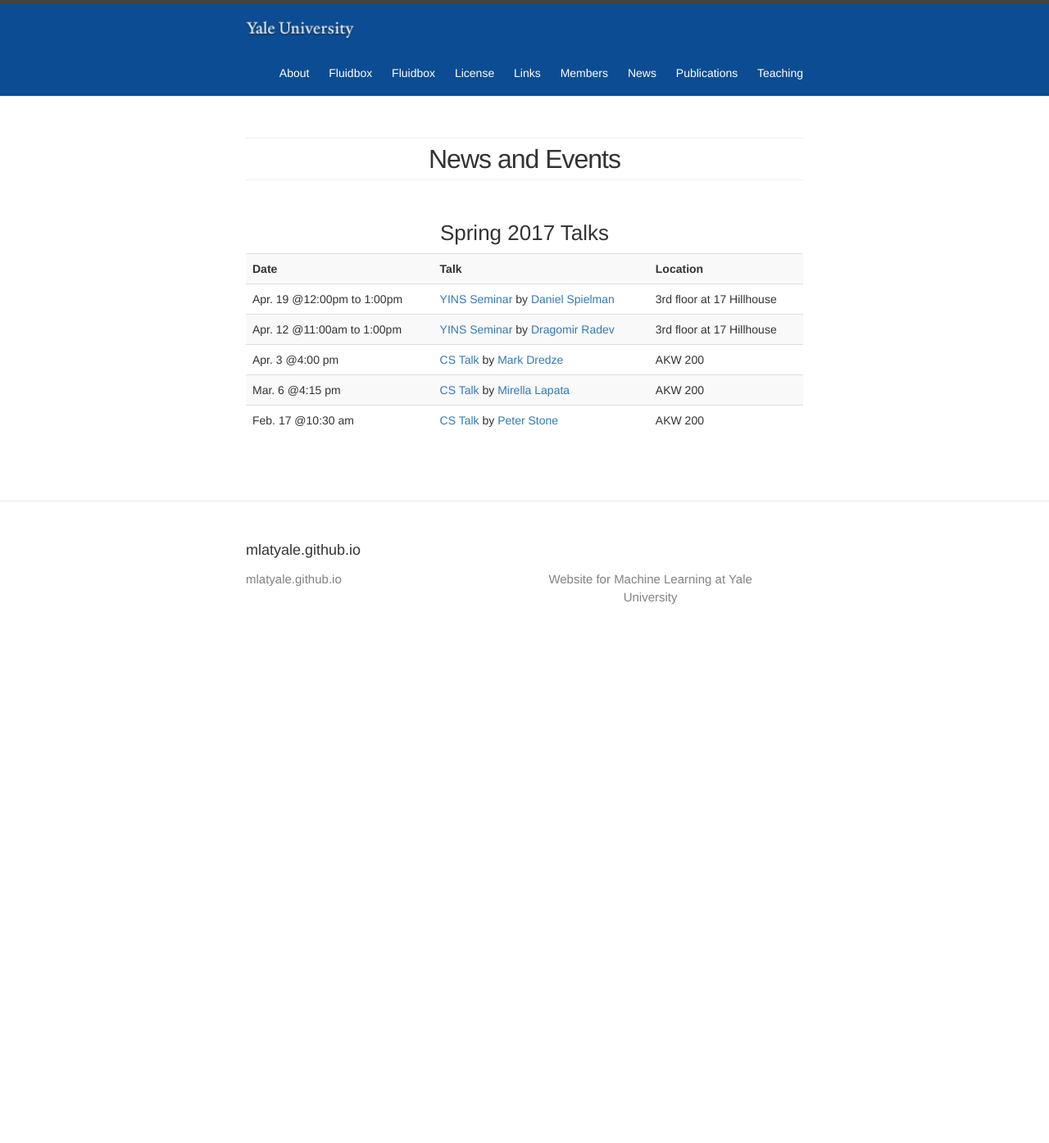
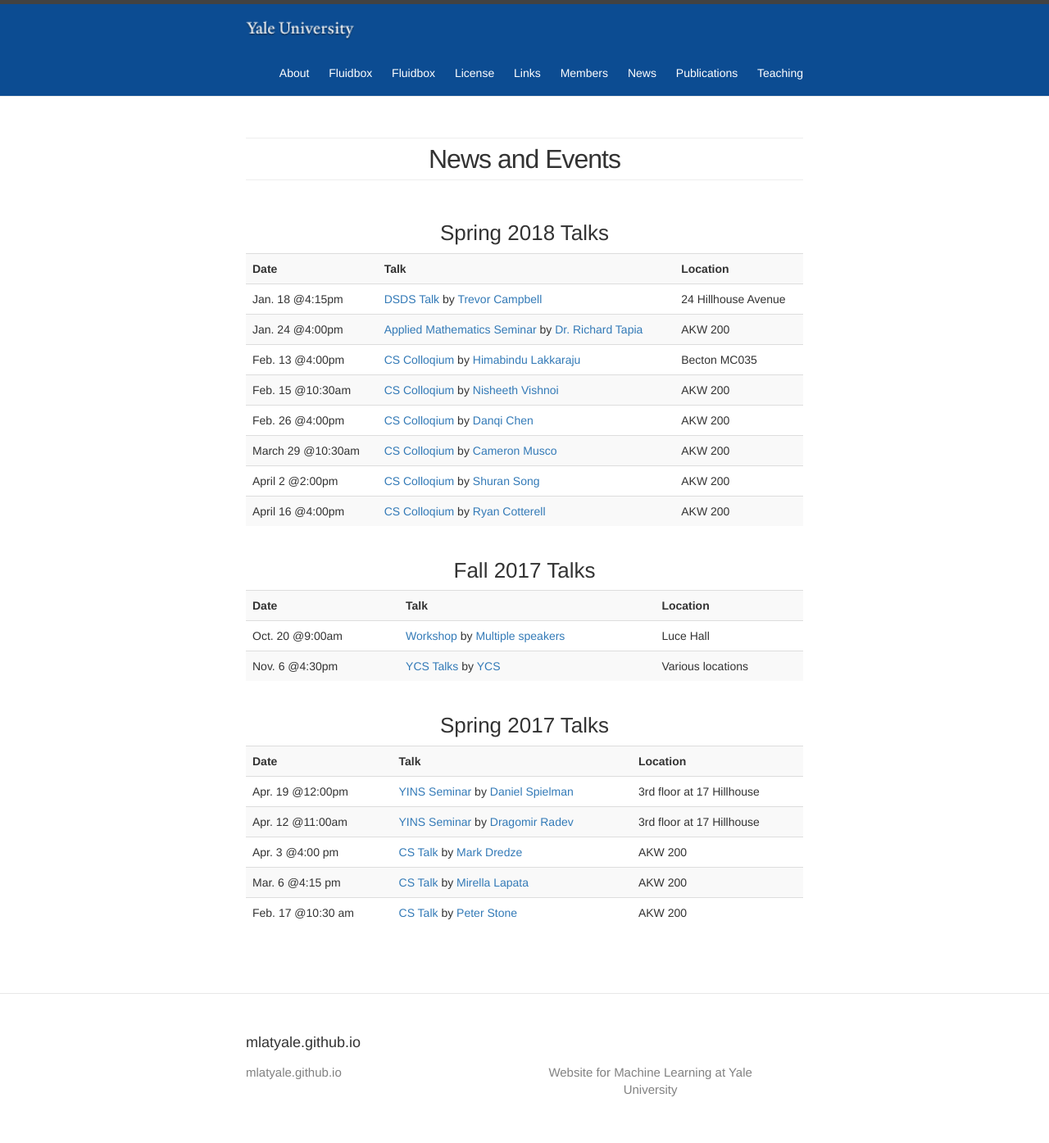
Before and after one commit to mlatyale/mlatyale.github.io, a Jekyll site: the page built from news.md, in a window 1280 px wide. Shown: the whole page at 82% size. Built offline with Jekyll 4.4.1, drawn with Linux system fonts in a browser that asks for light colours; before the commit the page ends 900 px from its top, so only the background shows below that.

Commit message:
add news

```diff
--- a/_data/events.yml
+++ b/_data/events.yml
@@ -1,12 +1,76 @@
+- term: Spring 2018 Talks
+  events:
+    - date:  "Jan. 18 @4:15pm"
+      presenter: "Trevor Campbell"
+      event_website: https://cpsc.yale.edu/event/department-statistics-and-data-science-talktrevor-campbell-postdoctoral-associate-csail-mit/
+      website: http://www.trevorcampbell.me/
+      location: "24 Hillhouse Avenue"
+      type: "DSDS Talk"
+    - date:  "Jan. 24 @4:00pm"
+      presenter: "Dr. Richard Tapia"
+      event_website: https://cpsc.yale.edu/event/applied-mathematics-seminardr-richard-tapia-rice-university
+      website: https://tapiacenter.rice.edu/dr-richard-tapia
+      location: "AKW 200"
+      type: "Applied Mathematics Seminar"
+    - date:  "Feb. 13 @4:00pm"
+      presenter: "Himabindu Lakkaraju"
+      event_website: https://cpsc.yale.edu/event/cs-colloquium-himabindu-lakkaraju-stanford-university
+      website: https://web.stanford.edu/~himalv/
+      location: "Becton MC035"
+      type: "CS Colloqium"
+    - date:  "Feb. 15 @10:30am"
+      presenter: "Nisheeth Vishnoi"
+      event_website: https://cpsc.yale.edu/event/cs-colloquium-nisheeth-vishnoi
+      website: http://theory.epfl.ch/vishnoi/Home.html
+      location: "AKW 200"
+      type: "CS Colloqium"
+    - date:  "Feb. 26 @4:00pm"
+      presenter: "Danqi Chen"
+      event_website: https://cpsc.yale.edu/event/cs-colloquium-danqi-chen-stanford-university
+      website: https://cs.stanford.edu/people/danqi/
+      location: "AKW 200"
+      type: "CS Colloqium"
+    - date:  "March 29 @10:30am"
+      presenter: "Cameron Musco"
+      event_website: https://cpsc.yale.edu/event/cs-colloquium-cameron-musco
+      website: http://www.cameronmusco.com/
+      location: "AKW 200"
+      type: "CS Colloqium"
+    - date:  "April 2 @2:00pm"
+      presenter: "Shuran Song"
+      event_website: https://cpsc.yale.edu/event/cs-colloquium-shuran-song-0
+      website: http://vision.princeton.edu/people/shurans/
+      location: "AKW 200"
+      type: "CS Colloqium"
+    - date:  "April 16 @4:00pm"
+      presenter: "Ryan Cotterell"
+      event_website: https://cpsc.yale.edu/event/cs-colloquium-ryan-cotterell
+      website: https://ryancotterell.github.io/
+      location: "AKW 200"
+      type: "CS Colloqium"
+- term: Fall 2017 Talks
+  events:
+    - date: "Oct. 20 @9:00am"
+      presenter: "Multiple speakers"
+      event_website: https://yale-lily.github.io/workshop/
+      website: https://yale-lily.github.io/workshop/
+      location: "Luce Hall"
+      type: "Workshop"
+    - date: "Nov. 6 @4:30pm"
+      presenter: "YCS"
+      event_website: https://cpsc.yale.edu/event/ycs-talks-team-presents-steve-rabin-principal-software-engineer-nintendo-and-professor-game-ai
+      website: http://yalecompsociety.org/
+      location: "Various locations"
+      type: "YCS Talks"
 - term: Spring 2017 Talks
   events:
-    - date: "Apr. 19 @12:00pm to 1:00pm"
+    - date: "Apr. 19 @12:00pm"
       presenter: "Daniel Spielman"
       website: http://www.cs.yale.edu/homes/spielman/
       event_website: http://yins.yale.edu/event/yins-seminar-daniel-spielman
       location: "3rd floor at 17 Hillhouse"
       type: "YINS Seminar"
-    - date: "Apr. 12 @11:00am to 1:00pm"
+    - date: "Apr. 12 @11:00am"
       presenter: Dragomir Radev
       website: http://www.cs.yale.edu/homes/radev/
       event_website: http://yins.yale.edu/calendar/conferences-workshops
--- a/_data/links.yml
+++ b/_data/links.yml
@@ -1,8 +1,11 @@
 - group: Affiliated Groups
   links:
+    - name: "Kluger Lab"
+      url: "https://medicine.yale.edu/lab/kluger/"
+      description: "Kluger Pathology Lab"
     - name: "Krishnaswamy Lab"
       description: Computational Biology Group at Yale
-      url: "https://medicine.yale.edu/lab/krishnaswamy/"
+      url: "https://www.krishnaswamylab.org/"
     - name: "I.I.D. Group"
       description: Inference, Information and Decision (I.I.D.) Systems Group
       url: "http://iid.yale.edu/"
--- a/_data/members.yml
+++ b/_data/members.yml
@@ -24,15 +24,16 @@
       photo: /images/yuval_kluger.jpg
 
     - name : Smita Krishnaswamy
-      url: https://medicine.yale.edu/lab/krishnaswamy/smita_krishnaswamy.profile
+      url : https://medicine.yale.edu/genetics/people/smita_krishnaswamy.profile
       photo: /images/smita_krishnaswamy.jpg
       email: smita.krishnaswamy@yale.edu
       title : Assistant Professor
 
     - name : John Lafferty
-      url: http://galton.uchicago.edu/~lafferty/
+      url : https://statistics.yale.edu/people/john-lafferty
       title : Professor
       photo: /images/john_lafferty.jpg
+      email: john.lafferty@yale.edu
 
     - name : Sahand Negahban
       url: http://www.stat.yale.edu/~snn7/
```
Also changed, not shown: 4 other files.
